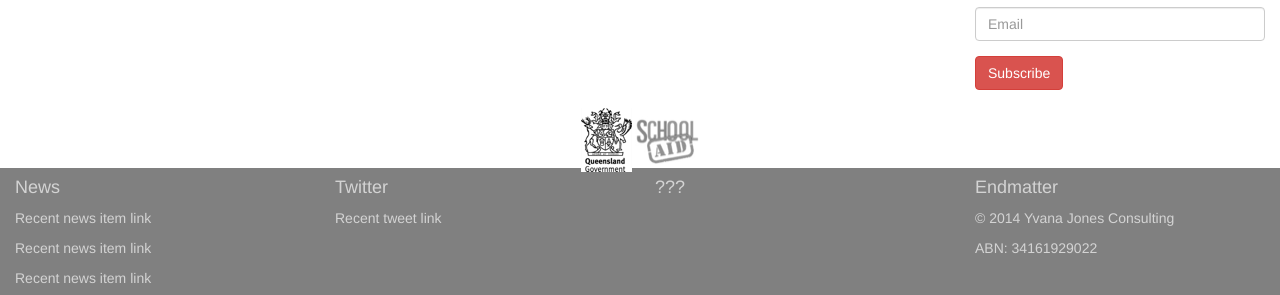
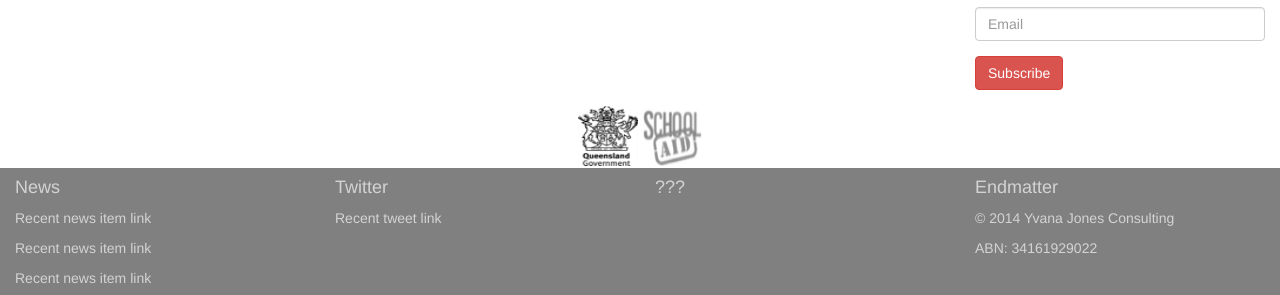
Before and after one commit to idm/idm.github.io, a Jekyll site: the page built from yjc/policy.md, in a window 1280 px wide. Shown: the part 776-1071 px from the top of the page. Built offline with Jekyll 4.4.1, drawn with Linux system fonts in a browser that asks for light colours; nearby versions of some CDN libraries.

Commit message:
change height and width

```diff
--- a/_layouts/yjc.html
+++ b/_layouts/yjc.html
@@ -68,11 +68,13 @@ html, body {
   align: center;
   vertical-align: middle;
   text-align: center;
-  padding:4px;
+  padding:2px;
 }
 
 img {
   vertical-align: middle;
+  height: 60px;
+  width: 60px;
 }
 
 </style>
```
